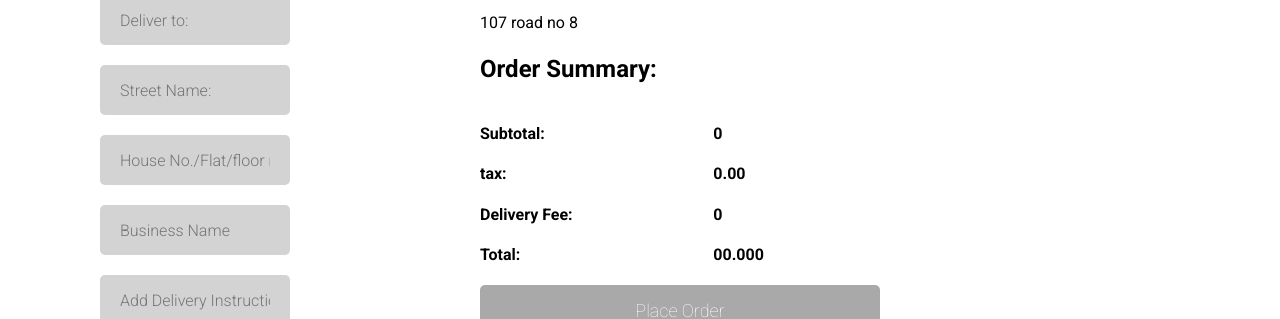
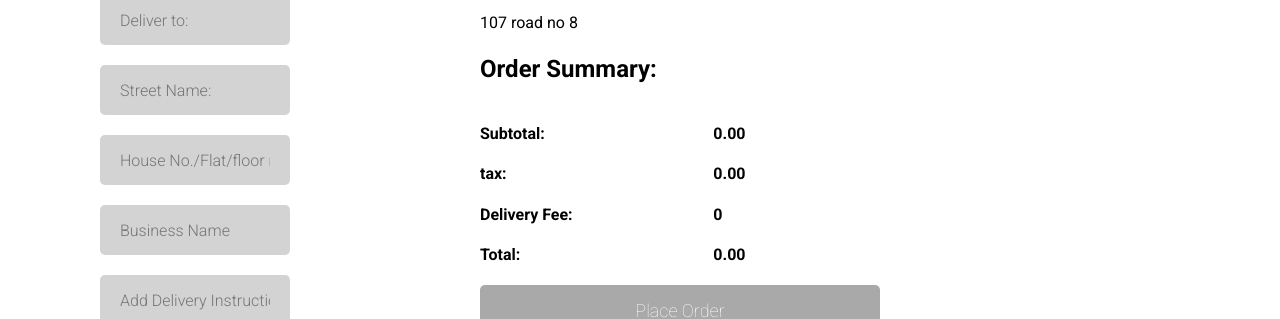
Before and after one commit to rashedhasan7299/red-onion-restaurant, a React (Create React App) app: page /cart in a window 1280 px wide. Shown: the part 908-1227 px from the top of the page. Built offline with nearby package versions, Linux system fonts and the light colour scheme.

Commit message:
sync required

```diff
--- a/src/components/Cart/Cart.js
+++ b/src/components/Cart/Cart.js
@@ -20,21 +20,20 @@ const Cart = () => {
         setCartFoods(allCartFood);
         console.log(cartFoods);
 
-    }, [cartFoods.length])
+    }, [])
 
     let subTotal = 0;
     const calculateSubTotal = () => {
         cartFoods.map(food => subTotal = subTotal + (food.quantity * parseFloat(food.price)))
-        return subTotal;
+        return subTotal.toFixed(2);
     }
-
+    let tax = 0;
     const calculateTax = () => {
-        let tax = subTotal % 15;
+        tax = subTotal * 0.15;
         return tax.toFixed(2);
     }
-
+    let fee = 0;
     const deliveryFee = () => {
-        let fee = 0;
         if(subTotal < 10 && subTotal > 0) {fee = 0}
         else if(subTotal < 50 && subTotal > 10) {fee = 5}
         else if(subTotal < 100 && subTotal > 50) {fee = 10}
@@ -42,6 +41,7 @@ const Cart = () => {
         else fee = 0
         return fee;
     }
+
 
 
     return (
@@ -86,7 +86,7 @@ const Cart = () => {
                         <h4>{calculateSubTotal()}</h4>
                         <h4>{calculateTax()}</h4>
                         <h4>{deliveryFee()}</h4>
-                        <h4>{subTotal + calculateTax() + deliveryFee()}</h4>
+                        <h4>{(subTotal+tax+fee).toFixed(2)}</h4>
                     </div>
                 </div>
                 {
--- a/src/components/CartItems/CartItems.js
+++ b/src/components/CartItems/CartItems.js
@@ -15,6 +15,7 @@ const CartItems = (props) => {
         currentFood.quantity = currentQuantity;
         console.log(currentFood);
         addToDatabaseCart(clickedId, currentQuantity);
+        getDatabaseCart();
     }
 
     const handleSub = clickedId => {
@@ -25,6 +26,7 @@ const CartItems = (props) => {
             currentFood.quantity = currentQuantity;
             console.log(currentFood);
             addToDatabaseCart(clickedId, currentQuantity);
+            getDatabaseCart();
         }
 
         if(quantityCount===0 || quantityCount ===1) {
```
